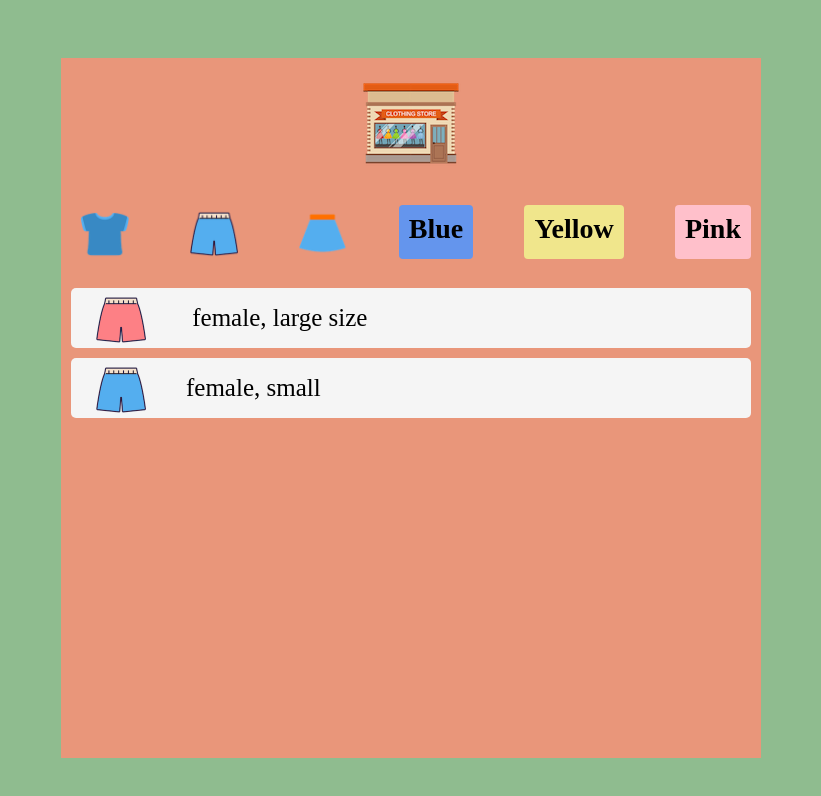
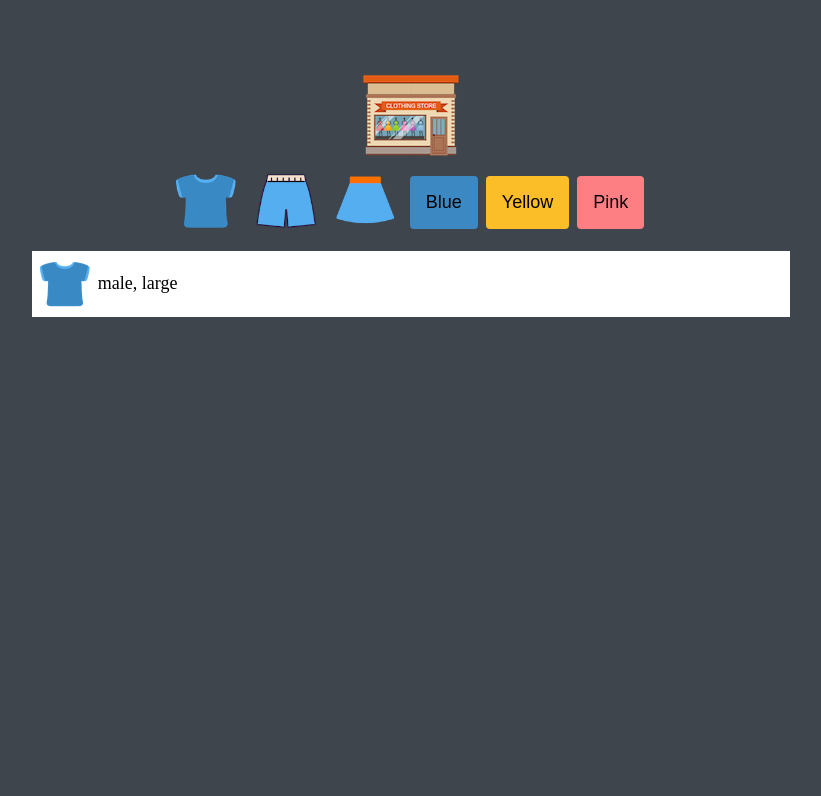
Before and after one commit to mynameisjisoo/frontend_basic_study, a plain HTML site: page mini-shoppingmall/index.html in a window 1280 px wide. Shown: the whole page, without its empty margins (229-1050 px from the left). Drawn offline with Linux system fonts and the light colour scheme.

Commit message:
Json 파일에서 동적으로 데이터 받아옴 마크업, 스타일링 변경, json 으로 데이터 받는 메소드 정의함

```diff
--- /dev/null
+++ b/mini-shoppingmall/data/data.json
@@ -0,0 +1,116 @@
+{
+  "items": [
+    {
+      "type": "tshirt",
+      "gender": "female",
+      "size": "large",
+      "color": "pink",
+      "image": "../img/pink_t.png"
+    },
+    {
+      "type": "pants",
+      "gender": "male",
+      "size": "small",
+      "color": "blue",
+      "image": "../img/blue_p.png"
+    },
+    {
+      "type": "pants",
+      "gender": "male",
+      "size": "large",
+      "color": "yellow",
+      "image": "../img/yellow_p.png"
+    },
+    {
+      "type": "skirt",
+      "gender": "male",
+      "size": "large",
+      "color": "yellow",
+      "image": "../img/yellow_s.png"
+    },
+    {
+      "type": "skirt",
+      "gender": "female",
+      "size": "small",
+      "color": "blue",
+      "image": "../img/blue_s.png"
+    },
+    {
+      "type": "tshirt",
+      "gender": "male",
+      "size": "large",
+      "color": "blue",
+      "image": "../img/blue_t.png"
+    },
+    {
+      "type": "tshirt",
+      "gender": "male",
+      "size": "large",
+      "color": "yellow",
+      "image": "../img/yellow_t.png"
+    },
+    {
+      "type": "pants",
+      "gender": "female",
+      "size": "small",
+      "color": "pink",
+      "image": "../img/pink_p.png"
+    },
+    {
+      "type": "tshirt",
+      "gender": "female",
+      "size": "large",
+      "color": "pink",
+      "image": "../img/pink_t.png"
+    },
+    {
+      "type": "pants",
+      "gender": "male",
+      "size": "small",
+      "color": "blue",
+      "image": "../img/blue_p.png"
+    },
+    {
+      "type": "pants",
+      "gender": "male",
+      "size": "large",
+      "color": "yellow",
+      "image": "../img/yellow_p.png"
+    },
+    {
+      "type": "skirt",
+      "gender": "male",
+      "size": "large",
+      "color": "yellow",
+      "image": "../img/yellow_s.png"
+    },
+    {
+      "type": "skirt",
+      "gender": "female",
+      "size": "small",
+      "color": "blue",
+      "image": "../img/blue_s.png"
+    },
+    {
+      "type": "tshirt",
+      "gender": "male",
+      "size": "large",
+      "color": "blue",
+      "image": "../img/blue_t.png"
+    },
+    {
+      "type": "tshirt",
+      "gender": "male",
+      "size": "large",
+      "color": "yellow",
+      "image": "../img/yellow_t.png"
+    },
+    {
+      "type": "pants",
+      "gender": "female",
+      "size": "small",
+      "color": "pink",
+      "image": "../img/pink_p.png"
+    }
+  ]
+}
--- a/mini-shoppingmall/index.html
+++ b/mini-shoppingmall/index.html
@@ -1,34 +1,37 @@
 <!DOCTYPE html>
 <html lang="en">
-<head>
-    <meta charset="UTF-8">
-    <meta http-equiv="X-UA-Compatible" content="IE=edge">
-    <meta name="viewport" content="width=device-width, initial-scale=1.0">
-    <title>mini-shoppingmall</title>
-    <link rel="stylesheet" href="style.css">
+  <head>
+    <meta charset="UTF-8" />
+    <meta http-equiv="X-UA-Compatible" content="IE=edge" />
+    <meta name="viewport" content="width=device-width, initial-scale=1.0" />
+    <title>Document</title>
+    <link rel="stylesheet" href="style.css" />
     <script src="main.js" defer></script>
-</head>
-<body>
-    <section class="shoppingmall">
-
-        <header class="header">
-            <img class="header__logo" src="imgs/logo.png" alt="">
-        </header>
-        <nav class="nav">
-            <span class="nav__top"><img src="imgs/blue_t.png" alt=""></span>
-            <span class="nav__pants"><img src="imgs/blue_p.png" alt=""></span>
-            <span class="nav__skirt"><img src="imgs/blue_s.png" alt=""></span>
-            <span class="nav__blue">Blue</span>
-            <span class="nav__yellow">Yellow</span>
-            <span class="nav__pink">Pink</span>
-        </nav>
-        <section class="section">
-            <article class="section__item">
-                <img class ="clothes"src="imgs/pink_p.png" alt="">
-                <span class="info">female, large size</span>
-            </article>
-        </section>
-
+  </head>
+  <body>
+    <!--Logo-->
+    <img src="imgs/logo.png" alt="logo" class="logo" />
+    <!--button-->
+    <section class="buttons">
+      <button class="btn">
+        <img src="imgs/blue_t.png" alt="tshirt" class="imgBtn" />
+      </button>
+      <button class="btn">
+        <img src="imgs/blue_p.png" alt="pants" class="imgBtn" />
+      </button>
+      <button class="btn">
+        <img src="imgs/blue_s.png" alt="skirt" class="imgBtn" />
+      </button>
+      <button class="btn colorBtn blue">Blue</button>
+      <button class="btn colorBtn yellow">Yellow</button>
+      <button class="btn colorBtn pink">Pink</button>
     </section>
-    </body>
+    <!--items-->
+    <ul class="items">
+      <li class="item">
+        <img src="imgs/blue_t.png" alt="tshirt" class="item__thumbnail" />
+        <span class="item__description">male, large</span>
+      </li>
+    </ul>
+  </body>
 </html>
--- a/mini-shoppingmall/main.js
+++ b/mini-shoppingmall/main.js
@@ -1,41 +1,24 @@
 'use strict';
-
-const logo = document.querySelector('.logo');
-const itemList = document.querySelector('.section');
-const shirt = document.querySelector('.nav__top');
-const pants = document.querySelector('.nav__pants');
-const skirt = document.querySelector('.nav__skirt');
-const blue = document.querySelector('.nav__blue');
-const yellow = document.querySelector('.nav__yellow');
-const pink = document.querySelector('.nav__pink');
-
-function makeItem(imgPath, gender, size) {
-  const clothes = document.createElement('img');
-  clothes.setAttribute('src', imgPath);
-  clothes.setAttribute('class', 'clothes');
-
-  const info = document.createElement('span');
-  info.setAttribute('class', 'info');
-  info.innerText = `${gender}, ${size}`;
-
-  const item = document.createElement('article');
-  item.setAttribute('class', 'section__item');
-  item.appendChild(clothes);
-  item.appendChild(info);
-  itemList.appendChild(item);
-}
-makeItem('./imgs/blue_p.png', 'female', 'small');
-
-function getSrc() {
-  const item = {
-    color: ['blue', 'yellow', 'pink'],
-    kinds: ['pants', 'top', 'skirt']
-  };
-  for (let i = 0; i < item.color.length; i++) {
-    for (let j = 0; j < item.kinds.length; j++) {
-      console.log(item['color'][0]);
-    }
-  }
+//Fetch the items from the JSON file
+//loadItem() : fetch를 이용해서 data를 받아오고, 성공적으로 받아오면 json으로 변환하고, json안에있는 items를 리턴함
+function loadItems() {
+  return fetch('data/data.json') //fetch는 data를 성공적으로 받아오면 response라는 객체 전달해줌
+    .then(response => response.json()) //response를 json()이라는 api를 이용해서 response body를 json의 object로 변환함
+    .then(json => json.items); //json에 있는 items만 전달
 }
 
-getSrc();
+//받아온 items를 html 요소로 만들어서 페이지에 표시되게
+function displayItems(items) {
+  const container = document.querySelector('.items');
+  container.innerHTML = items.map(item => createHTMLString(item));
+}
+
+//loadItems : json 파일을 동적으로 읽어오는 함수인데 시간이 오래 걸리니까 promise를 리턴함
+loadItems() //
+  .then(items => {
+    console.log(items);
+    //성공적으로 되면 items받아옴
+    displayItems(items); //displayItems: items를 html에 보여줌
+    // setEventListener(items); //btn누르면 filtering
+  })
+  .catch(console.log); //실패할 경우 예외처리
--- a/mini-shoppingmall/style.css
+++ b/mini-shoppingmall/style.css
@@ -1,102 +1,102 @@
+:root {
+  /* color */
+  --color-black: #3f454d;
+  --color-white: #ffffff;
+  --color-blue: #3b88c3;
+  --color-yellow: #fbbe28;
+  --color-pink: #fd7f84;
+  --color-light-grey: #dfdfdf;
+
+  /* size */
+  --base-space: 8px;
+  --size-button: 60px;
+  --size-border: 4px;
+  --size-thumbnail: 50px;
+  --font-size: 18px;
+
+  /* animation-duration */
+  --size-animation-duration: 300ms;
+}
+
 body {
-  background-color: darkseagreen;
-  box-sizing: border-box;
+  height: 100vh;
+  background-color: var(--color-black);
+  display: flex;
+  flex-direction: column;
+  justify-content: center;
   align-items: center;
 }
 
-.shoppingmall {
-  background-color: darksalmon;
-  font-family: 'Times New Roman', Times, serif;
-  width: 700px;
-  height: 700px;
-  margin: auto;
-  position: relative;
-  top: 50px;
-  text-align: center;
+.logo {
+  cursor: pointer;
+  transition: transform var(--size-animation-duration) ease;
 }
 
-.header {
-  margin: auto;
-  padding: 20px 0;
+.btn {
+  background-color: transparent;
+  border: none;
+  outline: none;
+  cursor: pointer;
+  transition: transform var(--size-animation-duration) ease;
+  margin-right: var(--base-space);
 }
 
-/* nav 영역*/
-.nav {
-  font-size: 28px;
-  /* background-color: powderblue; */
-  display: flex;
-  width: 100%;
-  height: 60px;
-
-  justify-content: space-between;
-}
-
-/* nav 영역의 모든 요소 줄 맞추기*/
-.nav * {
-  position: relative;
-  vertical-align: middle;
-  cursor: pointer;
-  transition: transform 300ms ease-in;
-  display: inline-block;
-  justify-content: space-between;
-  border-radius: 4px;
-  font-weight: bolder;
-}
-
-.nav img {
-  width: 3rem;
-  padding: 8px 10px;
-  margin-left: 10px;
-}
-
-.nav__blue {
-  padding: 8px 10px;
-  margin: 3px 10px;
-  background-color: cornflowerblue;
-}
-
-.nav__yellow {
-  background-color: khaki;
-  margin: 3px 10px;
-  padding: 8px 10px;
-}
-
-.nav__pink {
-  background-color: pink;
-  margin: 3px 10px;
-  padding: 8px 10px;
-}
-
-.nav span:hover {
+.btn:hover,
+.logo:hover {
   transform: scale(1.1);
 }
 
-.section {
-  padding: 8px 10px;
-  margin-top: 8px;
-  text-align: left;
-  font-size: 25px;
-  height: 450px;
-  overflow-y: scroll;
-}
-::-webkit-scrollbar {
-  display: none;
+.buttons {
+  display: flex;
+  align-items: center;
 }
 
-.section__item {
-  background-color: whitesmoke;
-  border-radius: 5px;
-  margin-top: 10px;
-  height: 60px;
-  line-height: 60px;
+.imgBtn {
+  width: var(--size-button);
+  height: var(--size-button);
 }
 
-.clothes {
-  vertical-align: middle;
-  width: 2em;
-  padding: 5px 25px;
+.colorBtn {
+  font-size: var(--font-size);
+  padding: calc(var(--base-space) * 2);
+  border-radius: var(--size-border);
 }
 
-.info {
-  padding-left: 15px;
+.blue {
+  background-color: var(--color-blue);
 }
+
+.yellow {
+  background-color: var(--color-yellow);
+}
+
+.pink {
+  background-color: var(--color-pink);
+}
+
+.items {
+  /* background-color: chartreuse; */
+  width: 60%;
+  height: 60%;
+  list-style: none;
+  padding-left: 0;
+  overflow-y: auto;
+}
+
+.item {
+  background-color: var(--color-white);
+  display: flex;
+  align-items: center;
+  padding: var(--base-space);
+  margin-bottom: var(--base-space);
+}
+
+.item__thumbnail {
+  width: var(--size-thumbnail);
+  height: var(--size-thumbnail);
+}
+
+.item__description {
+  margin-left: var(--base-space);
+  font-size: var(--font-size);
+}
```
